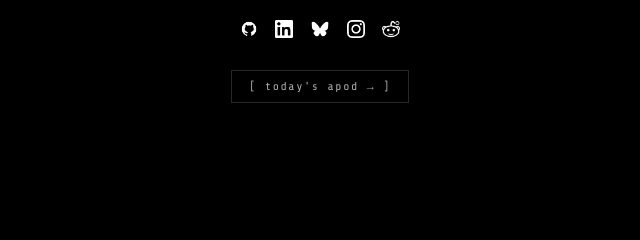
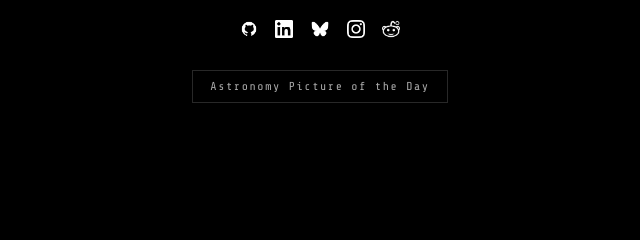
Before and after one commit to enosil/website, a plain HTML site: page index.html in a window 1280 px wide. Shown: the part 506-746 px from the top of the page, 320-960 px from the left. Drawn offline with nearby package versions, Linux system fonts and the light colour scheme; a web font is replaced by a local one.

Commit message:
Update button text for Astronomy Picture of the Day

```diff
--- a/index.html
+++ b/index.html
@@ -28,7 +28,7 @@
       <a href="https://instagram.com/enosil" target="_blank"><img src="images/instagram.png" alt="instagram"></a>
       <a href="https://reddit.com/u/EnoSil" target="_blank"><img src="images/reddit.png" alt="reddit"></a>
     </div>
-    <button class="hero-apod-btn" id="hero-apod-btn" type="button">[ today's apod &#8594; ]</button>
+    <button class="hero-apod-btn" id="hero-apod-btn" type="button">Astronomy Picture of the Day</button>
     <a class="hero-scroll" href="#photos">scroll &#8595;</a>
   </section>
 
```
